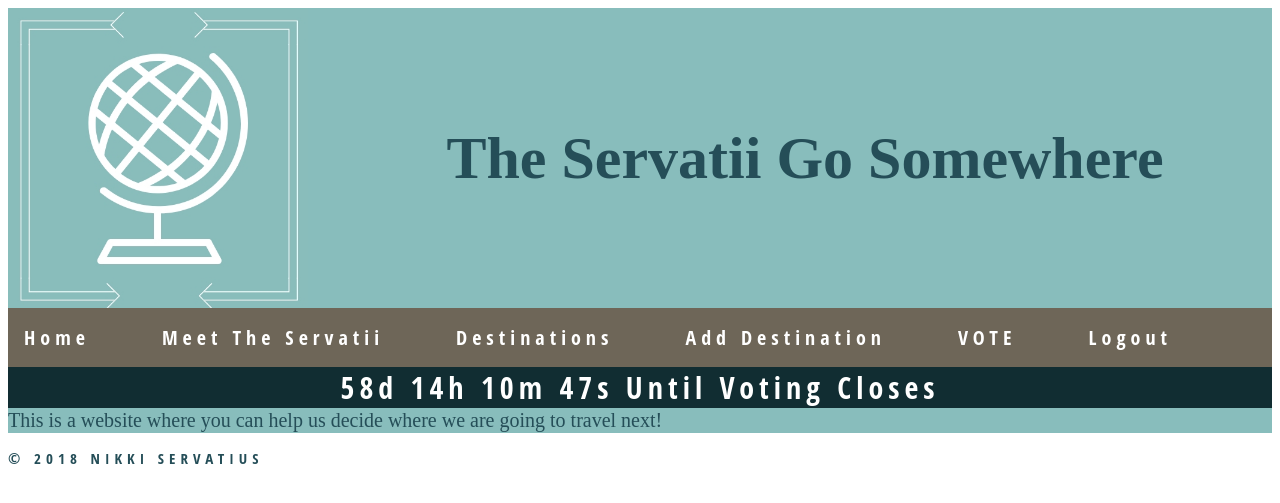
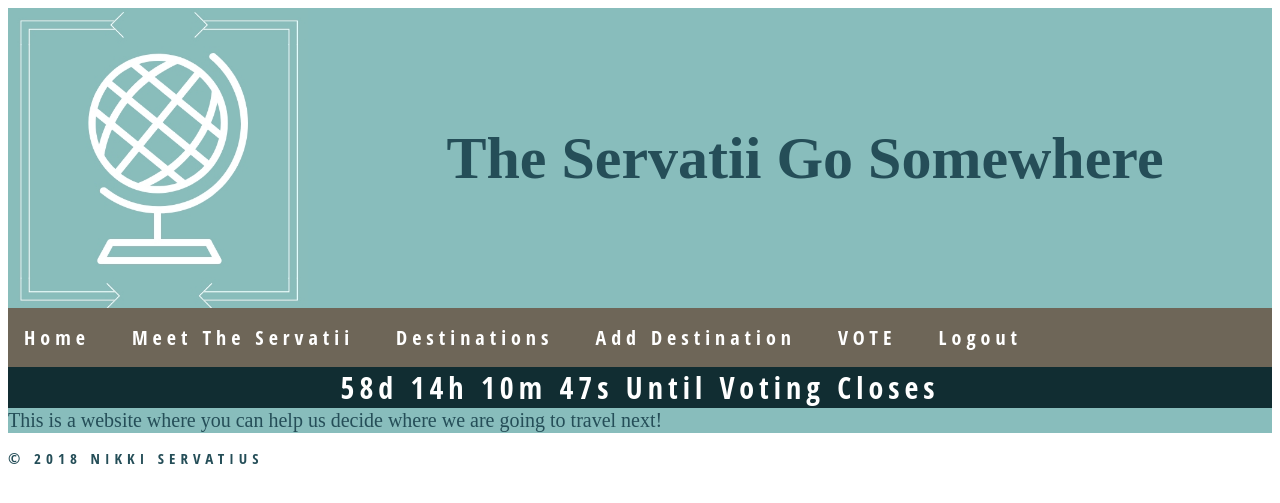
Before and after one commit to nikkiservatius/theservatiigosomewhere, a PHP site: page /Home.php in a window 1280 px wide. Shown: the top 503 px of the page. Run offline with PHP 8.4, Linux system fonts and the light colour scheme; data that the repository does not hold is empty.

Commit message:
its a new day ugh

```diff
--- a/traveler.css
+++ b/traveler.css
@@ -70,7 +70,7 @@ ul {
 
 li {
     float: left;
-    margin-right: 40px;
+    margin-right: 10px;
     font-size: 20px;
     font-family: "Open Sans Condensed";
 
```
